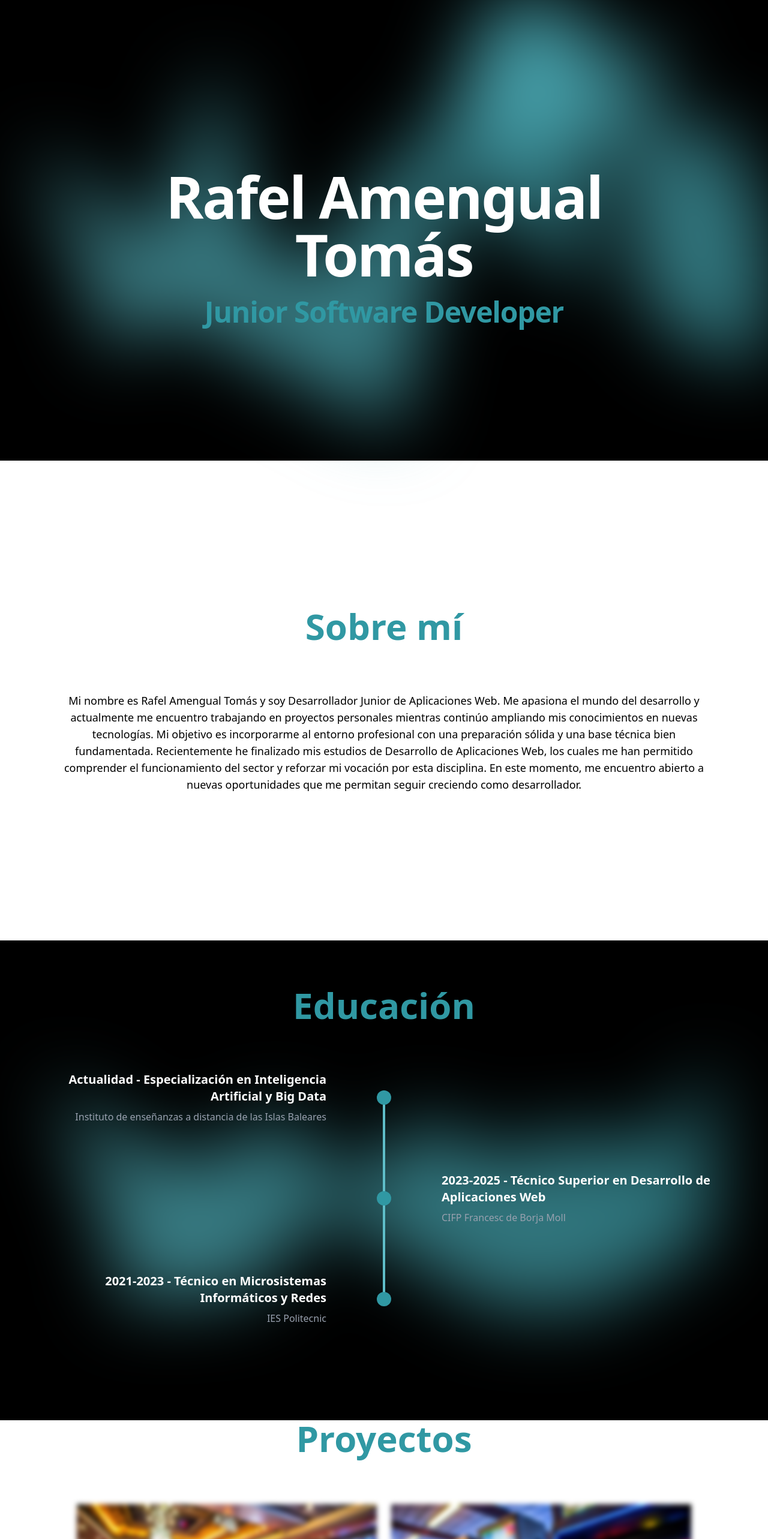
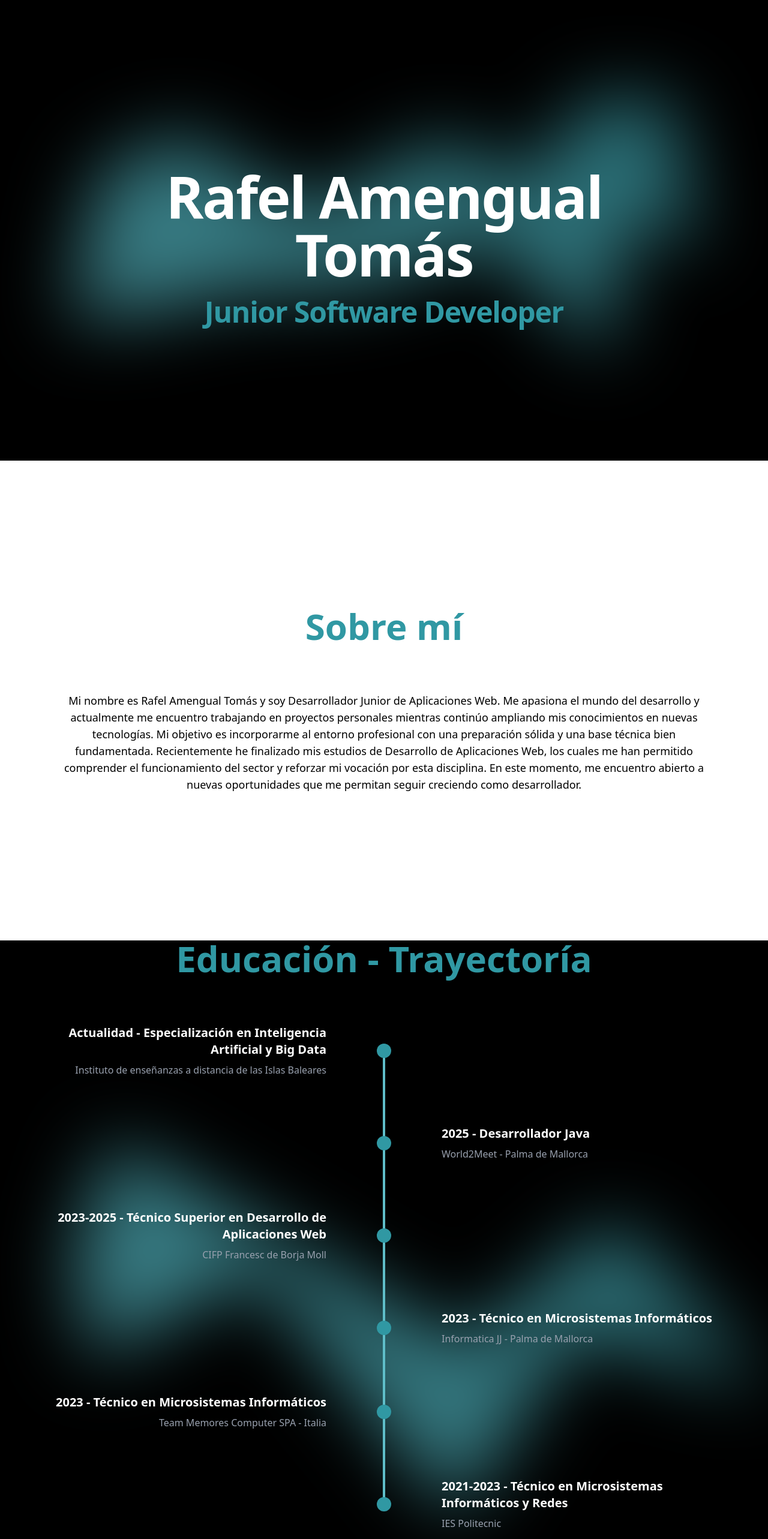
Before and after one commit to RafelAm/Portfolio, an Angular app: page / in a window 1280 px wide. Shown: the top 2566 px of the page at 60% size. Built offline with nearby package versions, Linux system fonts and the light colour scheme.

Commit message:
Update 0.4v
Modificadas las burbujas y añadido más contenido al timeline

```diff
--- a/src/app/components/header/header.css
+++ b/src/app/components/header/header.css
@@ -1,34 +1,205 @@
 @layer utilities {
   .animate-lava-main {
     animation: lavaMain 20s ease-in-out infinite;
-clip-path: polygon(74.1% 44.1%, 100% 61.6%, 97.5% 26.9%, 85.5% 0.1%, 80.7% 2%, 72.5% 32.5%, 60.2% 62.4%, 52.4% 68.1%, 47.5% 58.3%, 45.2% 34.5%, 27.5% 76.7%, 0.1% 64.9%, 17.9% 100%, 27.6% 76.8%, 76.1% 97.7%, 74.1% 44.1%);
+    clip-path: polygon(
+      74.1% 44.1%,
+      100% 61.6%,
+      97.5% 26.9%,
+      85.5% 0.1%,
+      80.7% 2%,
+      72.5% 32.5%,
+      60.2% 62.4%,
+      52.4% 68.1%,
+      47.5% 58.3%,
+      45.2% 34.5%,
+      27.5% 76.7%,
+      0.1% 64.9%,
+      17.9% 100%,
+      27.6% 76.8%,
+      76.1% 97.7%,
+      74.1% 44.1%
+    );
   }
 
   .animate-lava-2 {
     animation: lava2 20s ease-in-out infinite;
-clip-path: polygon(79% 53%, 96% 80%, 95% 6%, 89% 27%, 78% 24%, 72% 25%, 57% 44%, 45% 47%, 38% 23%, 26% 35%, 14% 75%, 0 100%, 28% 93%, 33% 67%, 54% 98%, 73% 71%);
+    clip-path: polygon(
+      79% 53%,
+      96% 80%,
+      95% 6%,
+      89% 27%,
+      78% 24%,
+      72% 25%,
+      57% 44%,
+      45% 47%,
+      38% 23%,
+      26% 35%,
+      14% 75%,
+      0 100%,
+      28% 93%,
+      33% 67%,
+      54% 98%,
+      73% 71%
+    );
   }
 
   @keyframes lavaMain {
-
     0%,
     100% {
-clip-path: polygon(74.1% 44.1%, 100% 61.6%, 97.5% 26.9%, 85.5% 0.1%, 80.7% 2%, 72.5% 32.5%, 60.2% 62.4%, 52.4% 68.1%, 47.5% 58.3%, 45.2% 34.5%, 27.5% 76.7%, 0.1% 64.9%, 17.9% 100%, 27.6% 76.8%, 76.1% 97.7%, 74.1% 44.1%)
+      clip-path: polygon(
+        74.1% 44.1%,
+        100% 61.6%,
+        97.5% 26.9%,
+        85.5% 0.1%,
+        80.7% 2%,
+        72.5% 32.5%,
+        60.2% 62.4%,
+        52.4% 68.1%,
+        47.5% 58.3%,
+        45.2% 34.5%,
+        27.5% 76.7%,
+        0.1% 64.9%,
+        17.9% 100%,
+        27.6% 76.8%,
+        76.1% 97.7%,
+        74.1% 44.1%
+      );
     }
 
     50% {
-clip-path: polygon(78% 68%, 93% 87%, 99% 38%, 90% 28%, 84% 20%, 78% 50%, 57% 53%, 48% 76%, 30% 71%, 20% 35%, 16% 57%, 2% 33%, 12% 71%, 21% 79%, 52% 100%, 69% 87%);
+      clip-path: polygon(
+        78% 68%,
+        93% 87%,
+        99% 38%,
+        90% 28%,
+        84% 20%,
+        78% 50%,
+        57% 53%,
+        48% 76%,
+        30% 71%,
+        20% 35%,
+        16% 57%,
+        2% 33%,
+        12% 71%,
+        21% 79%,
+        52% 100%,
+        69% 87%
+      );
     }
   }
 
   @keyframes lava2 {
-
     0%,
     100% {
-clip-path: polygon(79% 53%, 96% 80%, 95% 6%, 89% 27%, 78% 24%, 72% 25%, 57% 44%, 45% 47%, 38% 23%, 26% 35%, 14% 75%, 0 100%, 28% 93%, 33% 67%, 54% 98%, 73% 71%);
+      clip-path: polygon(
+        79% 53%,
+        96% 80%,
+        95% 6%,
+        89% 27%,
+        78% 24%,
+        72% 25%,
+        57% 44%,
+        45% 47%,
+        38% 23%,
+        26% 35%,
+        14% 75%,
+        0 100%,
+        28% 93%,
+        33% 67%,
+        54% 98%,
+        73% 71%
+      );
     }
 
     50% {
-clip-path: polygon(59% 83%, 80% 96%, 77% 7%, 71% 62%, 60% 47%, 52% 19%, 42% 44%, 39% 0, 25% 26%, 24% 71%, 16% 89%, 11% 100%, 27% 91%, 30% 60%, 37% 74%, 49% 82%);      }
+      clip-path: polygon(
+        59% 83%,
+        80% 96%,
+        77% 7%,
+        71% 62%,
+        60% 47%,
+        52% 19%,
+        42% 44%,
+        39% 0,
+        25% 26%,
+        24% 71%,
+        16% 89%,
+        11% 100%,
+        27% 91%,
+        30% 60%,
+        37% 74%,
+        49% 82%
+      );
     }
   }
+
+  .animate-lava-main-mini {
+    animation: lavaMainMini 20s ease-in-out infinite;
+    clip-path: polygon(
+      76% 68%,
+      80% 45%,
+      86% 40%,
+      79% 13%,
+      67% 15%,
+      63% 31%,
+      56% 28%,
+      43% 33%,
+      35% 27%,
+      29% 36%,
+      23% 24%,
+      11% 43%,
+      21% 67%,
+      36% 64%,
+      47% 48%,
+      55% 64%,
+      68% 54%
+    );
+  }
+
+  @keyframes lavaMainMini {
+    0%,
+    100% {
+      clip-path: polygon(
+        76% 68%,
+        80% 45%,
+        86% 40%,
+        79% 13%,
+        67% 15%,
+        63% 31%,
+        56% 28%,
+        43% 33%,
+        35% 27%,
+        29% 36%,
+        23% 24%,
+        11% 43%,
+        21% 67%,
+        36% 64%,
+        47% 48%,
+        55% 64%,
+        68% 54%
+      );
+    }
+
+    50% {
+      clip-path: polygon(
+        82% 86%,
+        83% 49%,
+        96% 68%,
+        96% 32%,
+        88% 27%,
+        74% 48%,
+        59% 33%,
+        39% 58%,
+        24% 45%,
+        19% 22%,
+        3% 51%,
+        7% 95%,
+        15% 69%,
+        28% 62%,
+        40% 77%,
+        50% 55%,
+        60% 50%
+      );
+    }
+  }
+}
--- a/src/app/components/header/header.html
+++ b/src/app/components/header/header.html
@@ -1,20 +1,31 @@
 <script src="https://cdn.jsdelivr.net/npm/@tailwindplus/elements@1" type="module"></script>
 <div class="bg-black">
-
-<div class="relative isolate px-6 pt-14 lg:px-8">
-<div aria-hidden="true" class="absolute inset-0 top-1/2  -translate-y-1/2 -z-10 max-w-[100vw] w-full h-full transform-gpu  overflow-x-hidden overflow-y-clip blur-3xl">
-  <!-- Burbuja principal -->
-  <div class="absolute -top-[30%] left-0 md:left-12 2xl:w-[60rem] xl:w-[60rem] lg:w-[60rem] md:w-[40-rem] sm:w-[40rem] bg-gradient-to-tr from-[#5fbec9] to-[#3098a3] md:opacity-70 2xl:opacity-70 xl:opacity-70 lg:opacity-70 animate-lava-main aspect-square"></div>
-
-  <div class="absolute -top-[30%] left-[50%]  rotate-45  w-[60rem] bg-gradient-to-tr from-[#5fbec9] to-[#3098a3] opacity-70 animate-lava-2 aspect-square"></div>
-
-</div>
-  <div class="mx-auto py-32 sm:py-32 lg:py-56 2xl:max-w-6xl xl:max-w-5xl lg:max-w-4xl md:max-w-3xl sm:max-w-2xl z-0">
-    <div class="text-center">
-      <h1 class="text-5xl  font-semibold tracking-tight text-balance text-white 2xl:text-8xl xl:text-8xl lg:text-7xl md:text-6xl sm:text-5xl">Rafel Amengual Tomás</h1>
-      <p class="mt-6 text-3xl 2xl:text-5xl xl:text-5xl lg:text-5xl md:text-4xl sm:text-3xl font-semibold tracking-tight text-balance text-[#3098a3]">Junior Software Developer</p>
+  <div class="relative isolate px-6 pt-14 lg:px-8">
+    <div
+      aria-hidden="true"
+      class="absolute inset-0 top-1/2 -translate-y-1/2 -z-10 max-w-[100vw] w-full h-full transform-gpu overflow-x-hidden overflow-y-clip blur-3xl"
+    >
+      <!--Burbuja-->
+      <div
+        class="absolute w-full h-full bg-gradient-to-tr from-[#5fbec9] to-[#3098a3] sm:opacity-70 animate-lava-main-mini aspect-square"
+      ></div>
+    </div>
+    <!--Contenedor del Contenido-->
+    <div
+      class="mx-auto py-32 sm:py-32 lg:py-56 2xl:max-w-6xl xl:max-w-5xl lg:max-w-4xl md:max-w-3xl sm:max-w-2xl z-0"
+    >
+      <div class="text-center">
+        <h1
+          class="text-5xl font-semibold tracking-tight text-balance text-white 2xl:text-8xl xl:text-8xl lg:text-7xl md:text-6xl sm:text-5xl"
+        >
+          Rafel Amengual Tomás
+        </h1>
+        <p
+          class="mt-6 text-3xl 2xl:text-5xl xl:text-5xl lg:text-5xl md:text-4xl sm:text-3xl font-semibold tracking-tight text-balance text-[#3098a3]"
+        >
+          Junior Software Developer
+        </p>
+      </div>
     </div>
   </div>
 </div>
-
-</div>
--- a/src/app/components/timeline/timeline.css
+++ b/src/app/components/timeline/timeline.css
@@ -1,20 +1,48 @@
-@layer utilities {
+.animate-lava-2-mini {
+  animation: lava2Mini 20s ease-in-out infinite;
+  clip-path: polygon(
+    33% 55%,
+    59% 66%,
+    79% 53%,
+    100% 70%,
+    71% 68%,
+    51% 87%,
+    31% 57%,
+    0% 70%,
+    14% 49%,
+    14% 25%
+  );
+}
 
+@keyframes lava2Mini {
+  0%,
+  100% {
+    clip-path: polygon(
+      33% 55%,
+      59% 66%,
+      79% 53%,
+      100% 70%,
+      71% 68%,
+      51% 87%,
+      31% 57%,
+      0% 70%,
+      14% 49%,
+      14% 25%
+    );
+  }
 
-    .animate-lava3 {
-      animation: lava2 20s ease-in-out infinite;
-clip-path: polygon(81% 56%, 88% 44%, 97% 22%, 87% 24%, 72% 17%, 65% 27%, 56% 28%, 43% 33%, 35% 27%, 28% 44%, 15% 31%, 3% 19%, 10% 53%, 26% 57%, 40% 56%, 55% 47%, 68% 54%);
-    }
-
-  @keyframes lava2 {
-
-    0%,
-    100% {
-clip-path: polygon(81% 56%, 88% 44%, 97% 22%, 87% 24%, 72% 17%, 65% 27%, 56% 28%, 43% 33%, 35% 27%, 28% 44%, 15% 31%, 3% 19%, 10% 53%, 26% 57%, 40% 56%, 55% 47%, 68% 54%)
-    }
-
-    50% {
-clip-path: polygon(73% 88%, 97% 77%, 89% 37%, 85% 63%, 74% 68%, 64% 65%, 53% 51%, 49% 69%, 37% 50%, 30% 48%, 23% 60%, 11% 46%, 20% 70%, 6% 85%, 25% 83%, 30% 63%, 61% 90%);
-    }
+  50% {
+    clip-path: polygon(
+      41% 39%,
+      62% 61%,
+      81% 35%,
+      100% 70%,
+      79% 55%,
+      68% 93%,
+      36% 47%,
+      24% 61%,
+      5% 51%,
+      15% 38%
+    );
   }
 }
--- a/src/app/components/timeline/timeline.html
+++ b/src/app/components/timeline/timeline.html
@@ -1,18 +1,15 @@
 <div class="relative isolate flex items-center justify-center min-h-screen bg-black px-4">
 
-<!-- Burbuja adaptada -->
+<!-- Burbuja-->
 <div aria-hidden="true" class="absolute inset-0 -z-10 overflow-hidden w-full blur-3xl">
-  <div class="absolute top-1/2 left-1/2 transform -translate-x-1/2 -translate-y-1/2 w-[100vw] h-[120vh] aspect-square bg-gradient-to-tr from-[#5fbec9] to-[#3098a3] opacity-70 animate-lava3"></div>
+  <div class="absolute  w-full h-full bg-gradient-to-tr from-[#5fbec9] to-[#3098a3] md:opacity-70 animate-lava-2-mini aspect-square"></div>
+
 </div>
-
-
   <div class="relative w-full max-w-6xl flex flex-col items-center">
-
     <!-- Título -->
-    <h1 class="text-[#3098a3] text-6xl text-center font-bold mb-20">Educación</h1>
-
+    <h1 class="text-[#3098a3] text-6xl text-center font-bold mb-20">Educación - Trayectoría</h1>
     <!-- Línea vertical-->
-    <div class="hidden lg:block absolute top-0 left-1/2 transform -translate-x-1/2 h-[54%] mt-45 border-l-4 border-[#5fbec9]"></div>
+    <div class="hidden lg:block absolute top-0 left-1/2 transform -translate-x-1/2 h-[71%] mt-45 border-l-4 border-[#5fbec9]"></div>
 
     <!-- Elemento 1 -->
     <div class="flex flex-col lg:flex-row justify-between lg:items-center w-full mb-20 text-center lg:text-right">
@@ -33,22 +30,58 @@
         <div class="w-6 h-6 bg-[#3098a3] rounded-full z-10"></div>
       </div>
       <div class="lg:w-5/12 text-center lg:text-left">
-        <h3 class="text-xl font-semibold text-white">2023-2025 - Técnico Superior en Desarrollo de Aplicaciones Web</h3>
-        <p class="text-gray-400 mt-2">CIFP Francesc de Borja Moll</p>
+        <h3 class="text-xl font-semibold text-white">2025 - Desarrollador Java</h3>
+        <p class="text-gray-400 mt-2">World2Meet - Palma de Mallorca</p>
       </div>
     </div>
 
     <!-- Elemento 3 -->
     <div class="flex flex-col lg:flex-row justify-between lg:items-center w-full mb-20 text-center lg:text-right">
       <div class="lg:w-5/12 text-center lg:text-right">
-        <h3 class="text-xl font-semibold text-white">2021-2023 - Técnico en Microsistemas Informáticos y Redes</h3>
-        <p class="text-gray-400 mt-2">IES Politecnic</p>
+        <h3 class="text-xl font-semibold text-white">2023-2025 - Técnico Superior en Desarrollo de Aplicaciones Web</h3>
+        <p class="text-gray-400 mt-2">CIFP Francesc de Borja Moll</p>
       </div>
+
       <div class="hidden lg:flex lg:w-1/12 justify-center">
         <div class="w-6 h-6 bg-[#3098a3] rounded-full z-10"></div>
       </div>
       <div class="lg:w-5/12 hidden lg:block"></div>
     </div>
 
+    <!-- Elemento 4 -->
+    <div class="flex flex-col lg:flex-row justify-between lg:items-center w-full mb-20 text-center lg:text-left">
+      <div class="lg:w-5/12 hidden lg:block"></div>
+      <div class="hidden lg:flex lg:w-1/12 justify-center">
+        <div class="w-6 h-6 bg-[#3098a3] rounded-full z-10"></div>
+      </div>
+      <div class="lg:w-5/12 text-center lg:text-left">
+        <h3 class="text-xl font-semibold text-white">2023 - Técnico en Microsistemas Informáticos</h3>
+        <p class="text-gray-400 mt-2">Informatica JJ - Palma de Mallorca</p>
+      </div>
+    </div>
+    <!-- Elemento 5 -->
+    <div class="flex flex-col lg:flex-row justify-between lg:items-center w-full mb-20 text-center lg:text-right">
+      <div class="lg:w-5/12 text-center lg:text-right">
+        <h3 class="text-xl font-semibold text-white">2023 - Técnico en Microsistemas Informáticos</h3>
+        <p class="text-gray-400 mt-2">Team Memores Computer SPA - Italia</p>
+      </div>
+
+      <div class="hidden lg:flex lg:w-1/12 justify-center">
+        <div class="w-6 h-6 bg-[#3098a3] rounded-full z-10"></div>
+      </div>
+      <div class="lg:w-5/12 hidden lg:block"></div>
+    </div>
+
+    <!-- Elemento 6 -->
+    <div class="flex flex-col lg:flex-row justify-between lg:items-center w-full mb-20 text-center lg:text-left">
+      <div class="lg:w-5/12 hidden lg:block"></div>
+      <div class="hidden lg:flex lg:w-1/12 justify-center">
+        <div class="w-6 h-6 bg-[#3098a3] rounded-full z-10"></div>
+      </div>
+      <div class="lg:w-5/12 text-center lg:text-left">
+        <h3 class="text-xl font-semibold text-white">2021-2023 - Técnico en Microsistemas Informáticos y Redes</h3>
+        <p class="text-gray-400 mt-2">IES Politecnic</p>
+      </div>
+    </div>
   </div>
 </div>
```
Lines whose indentation alone changed are shown as unchanged.
